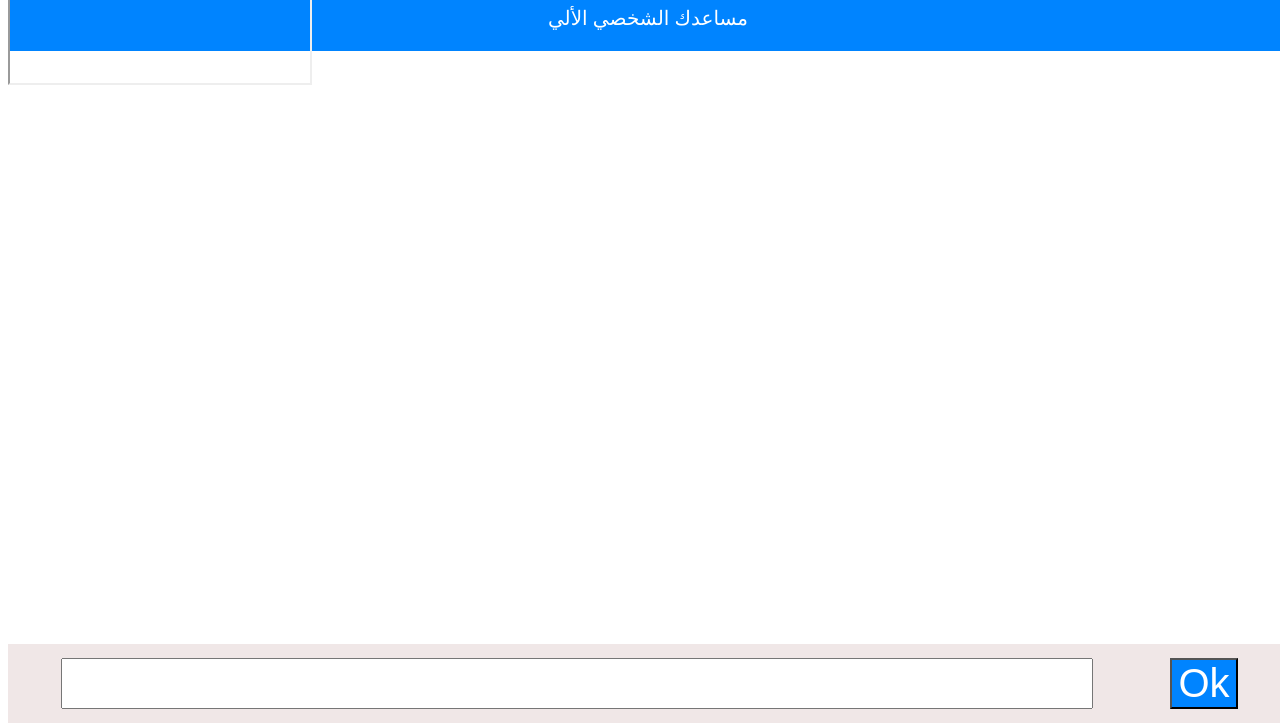
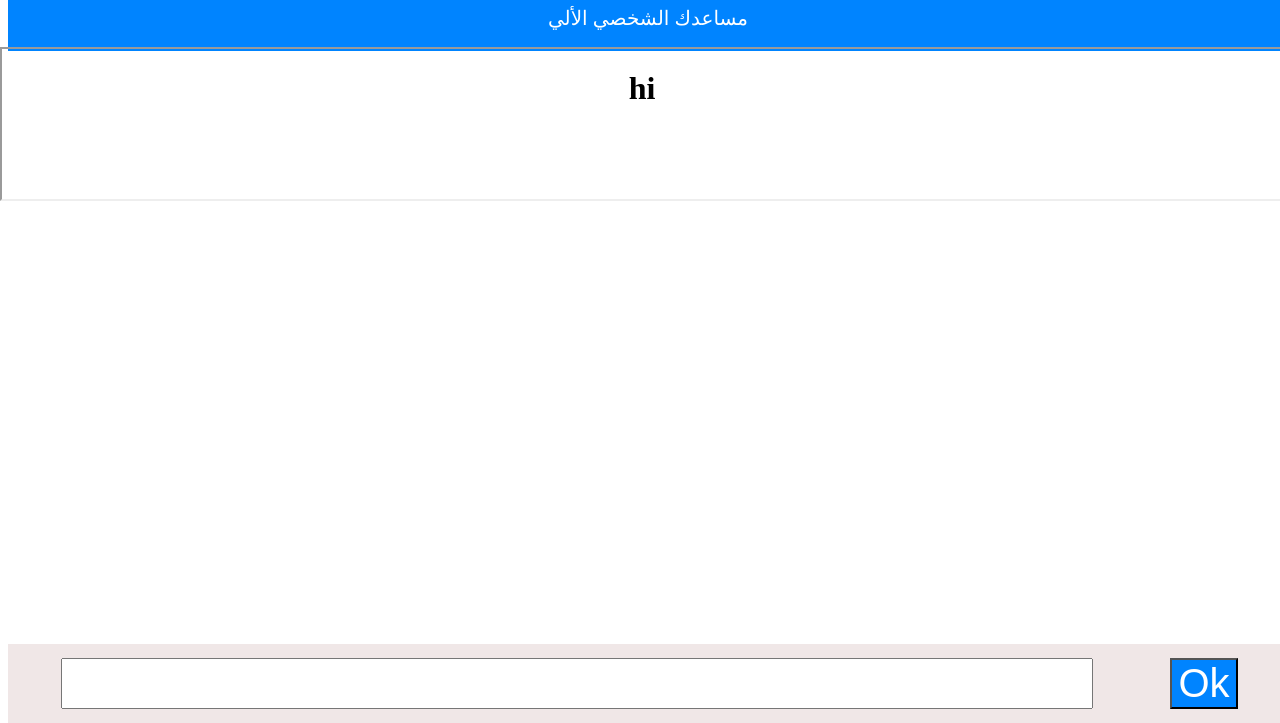
Before and after one commit to mohamedhossamWebDev22/Hassan, a plain HTML site: page index.html in a window 1280 px wide. Shown: the part 77-800 px from the top of the page. Drawn offline with Linux system fonts and the light colour scheme.

Commit message:
styled the chat iframe

```diff
--- a/chat.html
+++ b/chat.html
@@ -10,7 +10,7 @@
     <title>Document</title>
 </head>
 <body>
-
+    <h1>hi</h1>
 
     <script src="js/app.js"></script>
 </body>
--- a/css/style.css
+++ b/css/style.css
@@ -27,8 +27,16 @@ body{
     font-size: 20px;
 }
 .content .chat{
-    position: fixed;
+    position: absolute;
+    top: 50%;
+    left: 50%;
+    transform: translate(-50%, -50%);
 
+    width: 100%;
+    height: 69%;
+}
+.content .chat iframe{
+    width: 100%;
 }
 .content .ctrl{
     position: fixed;
```
